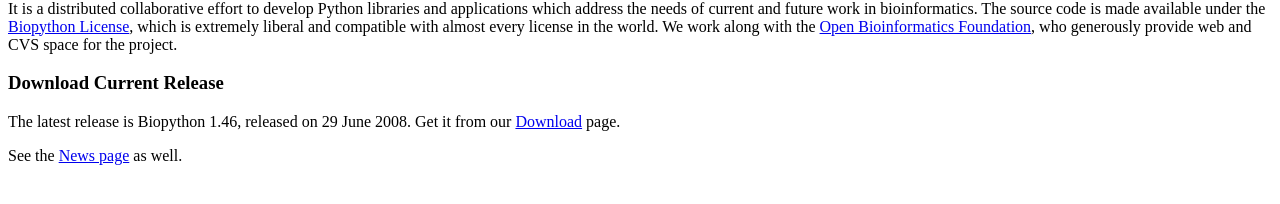
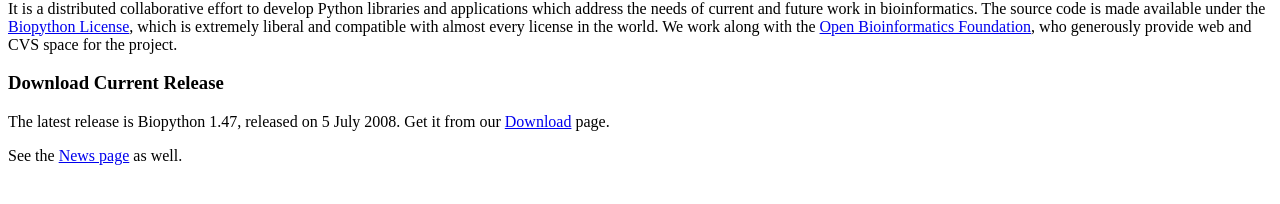
Before and after one commit to biopython/biopython.github.io, a Jekyll site: the page built from wiki/Biopython.md, in a window 1280 px wide. Shown: the part 155-359 px from the top of the page. Built offline with Jekyll 4.4.1, drawn with Linux system fonts in a browser that asks for light colours.

Commit message:
/* Download Current Release */

```diff
--- a/wiki/Biopython.md
+++ b/wiki/Biopython.md
@@ -20,7 +20,7 @@ who generously provide web and CVS space for the project.
 
 ### Download Current Release
 
-The latest release is Biopython 1.46, released on 29 June 2008. Get it
+The latest release is Biopython 1.47, released on 5 July 2008. Get it
 from our [Download](Download "wikilink") page.
 
 See the [News page](News "wikilink") as well.
```
Also changed, not shown: 1 other file.
